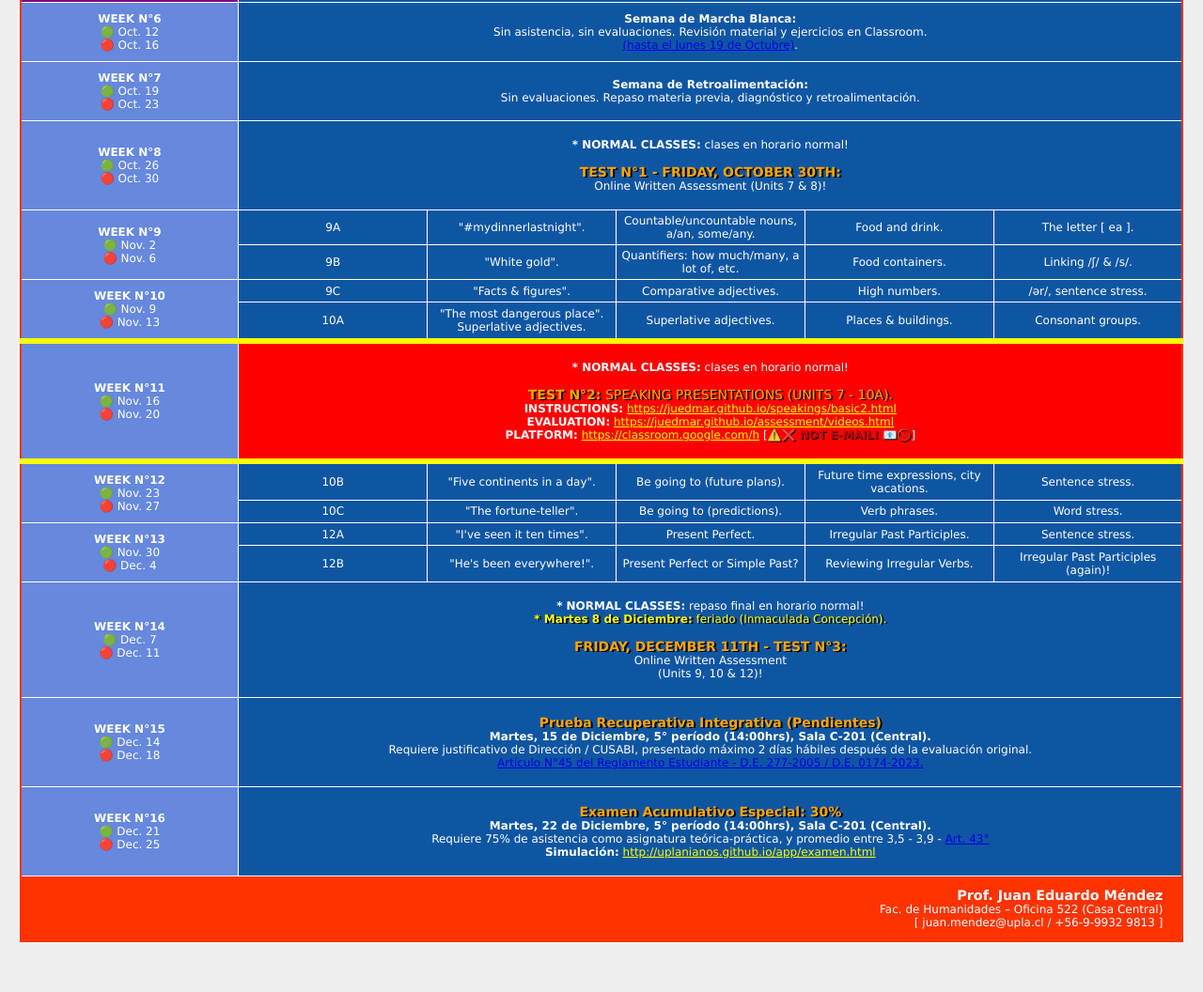
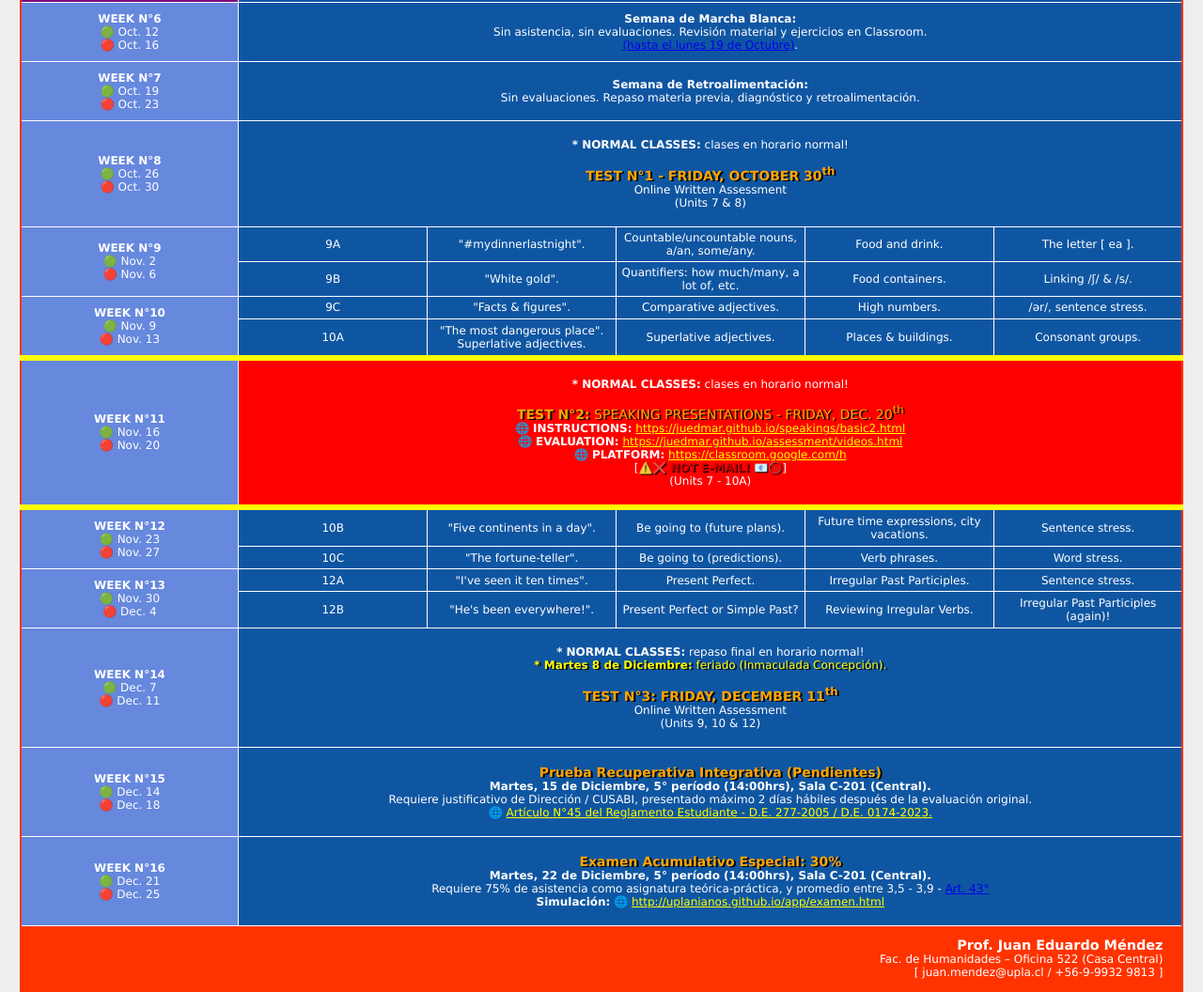
Before and after one commit to Juedmar/calendar, a plain HTML site: page index.html in a window 1280 px wide. Shown: the part 751-1807 px from the top of the page at 94% size. Drawn offline with Linux system fonts and the light colour scheme.

Commit message:
Add files via upload

```diff
--- a/index.html
+++ b/index.html
@@ -187,8 +187,9 @@
  <td style="border: 1px solid white;" onmouseover="this.style.background='#FF0000';" onmouseout="this.style.background='';" colspan="5">
  <br>
  <b>* NORMAL CLASSES:</b> clases en horario normal!<br><br>
- <b><font color="orange" style="text-shadow: 2px 1px black; font-size: 14px;">TEST N°1 - FRIDAY, OCTOBER 30TH:</b></font><br>
- Online Written Assessment (Units 7 & 8)!<br>
+ <b><font color="orange" style="text-shadow: 2px 1px black; font-size: 14px;">TEST N°1 - FRIDAY, OCTOBER 30<sup>th</sup></b></font><br>
+ Online Written Assessment<br>
+ (Units 7 & 8)<br>
  <br>
  </td>
 </tr>
@@ -239,12 +240,13 @@
  <td style="border: 1px solid white; background-color: #6688DD; padding: 10px 4px;"><p><b>WEEK N°11</b><br>🟢 Nov. 16<br>🔴 Nov. 20</p></td>
  <td style="border: 1px solid white;" onmouseover="this.style.background='#FF0000';" onmouseout="this.style.background='';" colspan="5">
  <br><b>* NORMAL CLASSES:</b> clases en horario normal!<br><br>
- <b><font color="orange" style="text-shadow: 2px 1px black; font-size: 14px;">TEST N°2:</b> SPEAKING PRESENTATIONS (UNITS 7 - 10A).</font><BR>
- <b>INSTRUCTIONS:</b> <a href="https://juedmar.github.io/speakings/basic2.html" target="_blank" style="color: yellow;">https://juedmar.github.io/speakings/basic2.html</a><br>
- <b>EVALUATION:</b> <a href="https://juedmar.github.io/assessment/videos.html" target="_blank" style="color: yellow;">https://juedmar.github.io/assessment/videos.html</a><br>
- <b>PLATFORM:</b> <a href="https://classroom.google.com/h" target="_blank" style="color: yellow;">https://classroom.google.com/h</a>
- [<b><font color="#CC0000" style="text-shadow: 1px 1px black;">⚠️❌ NOT E-MAIL! 📧🚫</font></b>]
- <br><br>
+ <b><font color="orange" style="text-shadow: 2px 1px black; font-size: 14px;">TEST N°2:</b> SPEAKING PRESENTATIONS - FRIDAY, DEC. 20<sup>th</sup></font><br>
+ 🌐 <b>INSTRUCTIONS:</b> <a href="https://juedmar.github.io/speakings/basic2.html" target="_blank" style="color: yellow;">https://juedmar.github.io/speakings/basic2.html</a><br>
+ 🌐 <b>EVALUATION:</b> <a href="https://juedmar.github.io/assessment/videos.html" target="_blank" style="color: yellow;">https://juedmar.github.io/assessment/videos.html</a><br>
+ 🌐 <b>PLATFORM:</b> <a href="https://classroom.google.com/h" target="_blank" style="color: yellow;">https://classroom.google.com/h</a><br>
+ [<b><font color="#CC0000" style="text-shadow: 1px 1px black;">⚠️❌ NOT E-MAIL! 📧🚫</font></b>]<br>
+ (Units 7 - 10A)<br>
+ <br>
  </td>
 </tr>
 
@@ -294,9 +296,9 @@
  <br>
  <b>* NORMAL CLASSES:</b> repaso final en horario normal!<br>
  <b><font color="yellow" style="text-shadow: 2px 1px black;">* Martes 8 de Diciembre:</b> feriado (Inmaculada Concepción).</font><br><br>
- <b><font color="orange" style="text-shadow: 2px 1px black; font-size: 14px;">FRIDAY, DECEMBER 11TH - TEST N°3:</b></font><br>
+ <b><font color="orange" style="text-shadow: 2px 1px black; font-size: 14px;">TEST N°3: FRIDAY, DECEMBER 11<sup>th</sup></b></font><br>
  Online Written Assessment<br>
- (Units 9, 10 & 12)!<br><br>
+ (Units 9, 10 & 12)<br><br>
  </td>
 </tr>
 
@@ -309,7 +311,8 @@
  <b><font color="orange" style="text-shadow: 2px 1px black; font-size: 14px;">Prueba Recuperativa Integrativa (Pendientes)</b></font><br>
  <b>Martes, 15 de Diciembre, 5° período (14:00hrs), Sala C-201 (Central).</b><br>
  Requiere justificativo de Dirección / CUSABI, presentado máximo 2 días hábiles después de la evaluación original.<br>
- <font color="blue"><a href="https://uplanianos.github.io/app/manual-completo.html#art45" target="_blank">Artículo N°45 del Reglamento Estudiante - D.E. 277-2005 / D.E. 0174-2023.</a></font>
+ 🌐 <a href="https://uplanianos.github.io/app/manual-completo.html#art45" target="_blank" style="color: yellow;">
+ Artículo N°45 del Reglamento Estudiante - D.E. 277-2005 / D.E. 0174-2023.</a>
  <br><br>
  </td>
 </tr>
@@ -323,7 +326,7 @@
  <b><font color="orange" style="text-shadow: 2px 1px black; font-size: 14px;">Examen Acumulativo Especial: 30%</b></font><br>
  <b>Martes, 22 de Diciembre, 5° período (14:00hrs), Sala C-201 (Central).</b><br>
  Requiere 75% de asistencia como asignatura teórica-práctica, y promedio entre 3,5 - 3,9 - <font color="blue"><a href="https://uplanianos.github.io/app/manual-completo.html#art43" target="_blank">Art. 43°</a></font><br>
- <b>Simulación:</b> <a href="http://uplanianos.github.io/app/examen.html" target="_blank" style="color: yellow;">http://uplanianos.github.io/app/examen.html</a><br>
+ <b>Simulación:</b> 🌐 <a href="http://uplanianos.github.io/app/examen.html" target="_blank" style="color: yellow;">http://uplanianos.github.io/app/examen.html</a><br>
  <br>
  </td>
 </tr>
```
